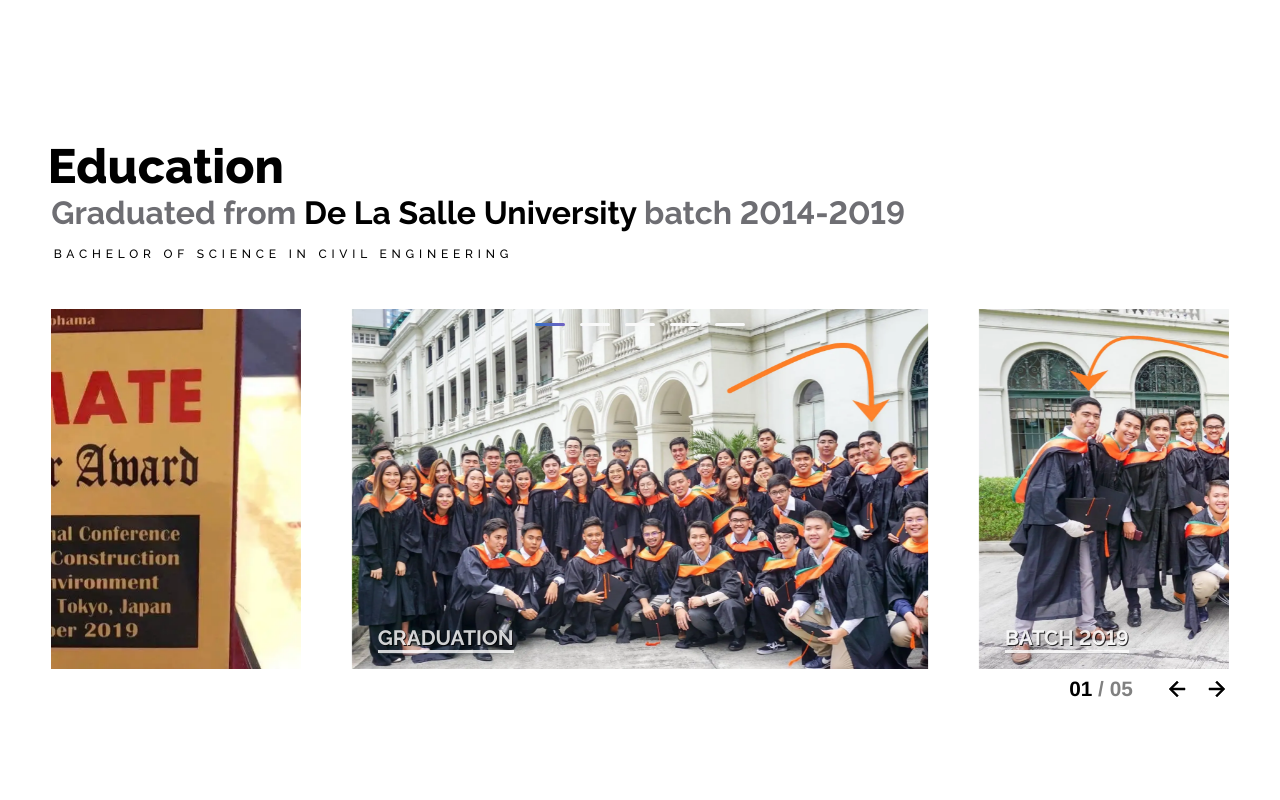
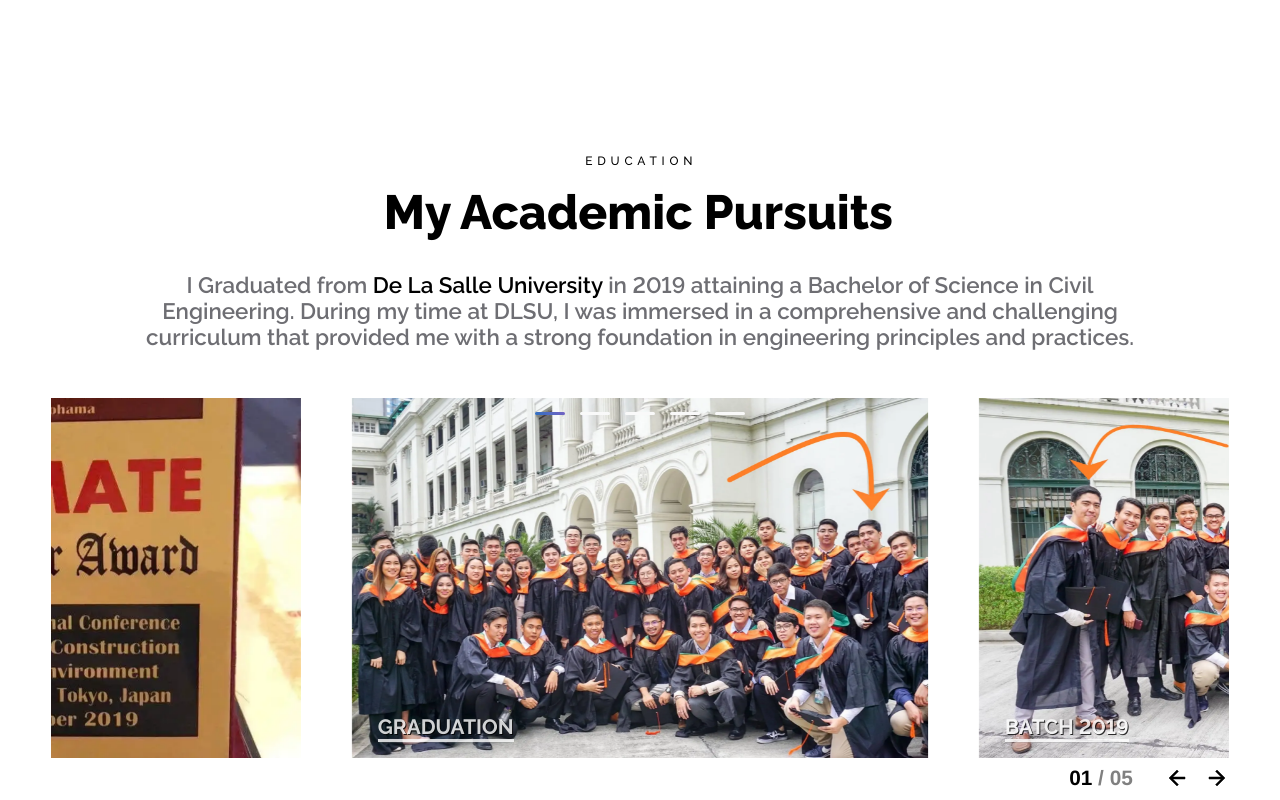
Before and after one commit to Ken-Yokohama/My-Portfolio, a React (Vite) app: page /about in a window 1280 px wide. Shown: the part 2260-3060 px from the top of the page. Built offline with nearby package versions, Linux system fonts and the light colour scheme.

Commit message:
Update My Education Section

```diff
--- a/src/components/embla-carousel/css/container.css
+++ b/src/components/embla-carousel/css/container.css
@@ -1,5 +1,4 @@
 .container__carousel {
-    margin-top: 3rem;
     position: relative;
 }
 @media (width <= 900px) {
--- a/src/index.css
+++ b/src/index.css
@@ -292,46 +292,6 @@ img {
     }
 }
 
-.about-me-page {
-    .hero-section {
-        & h1 {
-            font-size: clamp(1.8rem, 4.5vw, 3.5rem);
-            text-align: center;
-            max-width: 1200px;
-            @media (width <= 600px) {
-                text-align: start;
-            }
-        }
-        & h6 {
-            font-size: clamp(1.2rem, 2.4vw, 1.8rem);
-            text-align: center;
-            width: 70vw;
-            @media (width <= 600px) {
-                text-align: start;
-                width: 100%;
-            }
-        }
-        .button-container {
-            border-radius: 100px;
-            .button {
-                padding: 1rem 2rem;
-                color: white;
-                border-color: black;
-                background-color: black;
-                border-radius: 100px;
-                font-size: 1rem;
-                font-weight: 600;
-                border: 2px solid;
-                &:hover {
-                    border: 2px solid;
-                    background-color: rgb(255, 196, 0);
-                    color: black;
-                }
-            }
-        }
-    }
-}
-
 /* Responsive Font for Contact Me */
 .contact-me-page {
     .contact-forms {
--- /dev/null
+++ b/src/pages/about/about.css
@@ -0,0 +1,42 @@
+.about-me-page {
+    display: flex;
+    flex-direction: column;
+    align-items: center;
+    .hero-section {
+        & h1 {
+            font-size: clamp(1.8rem, 4.5vw, 3.5rem);
+            text-align: center;
+            max-width: 1200px;
+            @media (width <= 600px) {
+                text-align: start;
+            }
+        }
+        & h6 {
+            font-size: clamp(1.2rem, 2.4vw, 1.8rem);
+            text-align: center;
+            width: 70vw;
+            @media (width <= 600px) {
+                text-align: start;
+                width: 100%;
+            }
+        }
+        .button-container {
+            border-radius: 100px;
+            .button {
+                padding: 1rem 2rem;
+                color: white;
+                border-color: black;
+                background-color: black;
+                border-radius: 100px;
+                font-size: 1rem;
+                font-weight: 600;
+                border: 2px solid;
+                &:hover {
+                    border: 2px solid;
+                    background-color: rgb(255, 196, 0);
+                    color: black;
+                }
+            }
+        }
+    }
+}
--- a/src/pages/about/index.tsx
+++ b/src/pages/about/index.tsx
@@ -15,6 +15,7 @@ import {
     educationImgArr,
     technologiesImgSrc,
 } from "./img-src";
+import "./about.css";
 
 // Embla Carousel
 const OPTIONS: EmblaOptionsType = { loop: true };
@@ -30,14 +31,7 @@ const About = () => {
 
     return (
         <>
-            <div
-                className="page-container padding-for-nav about-me-page"
-                style={{
-                    display: "flex",
-                    flexDirection: "column",
-                    alignItems: "center",
-                }}
-            >
+            <div className="page-container padding-for-nav about-me-page">
                 <Box
                     sx={{
                         maxWidth: "1500px",
@@ -232,41 +226,68 @@ const About = () => {
 
                     {/* ---------------------EDUCATION------------------------ */}
                     <div>
-                        <h1>
-                            <b>Education</b>
-                        </h1>
-                        <h2
-                            style={{
-                                color: "#6E6E73",
-                                // fontWeight: "100",
-                                //  paddingTop: "1rem"
-                            }}
-                        >
-                            Graduated from{" "}
-                            <strong
-                                style={{
-                                    // color: "orange",
-                                    color: "black",
-                                    // fontWeight: "800",
-                                    // borderBottom: "3px solid",
-                                    // backgroundColor: "orange",
-                                }}
-                            >
-                                De La Salle University
-                            </strong>{" "}
-                            batch 2014-2019
-                        </h2>
                         <Box
                             component="h5"
                             sx={{
+                                textAlign: "center",
                                 paddingLeft: "2.5px",
                                 paddingTop: "1rem",
                                 "@media (min-width: 700px)": {},
                             }}
                         >
-                            Bachelor of Science in Civil Engineering
+                            Education
+                        </Box>
+                        <Box
+                            component="h1"
+                            sx={{
+                                textAlign: "center",
+                                marginTop: "1rem",
+                            }}
+                        >
+                            <b>My Academic Pursuits</b>
                         </Box>
 
+                        <Box
+                            sx={{
+                                display: "flex",
+                                justifyContent: "center",
+                            }}
+                        >
+                            <Box
+                                component="h3"
+                                sx={{
+                                    maxWidth: "1000px",
+                                    textAlign: "center",
+                                    color: "#6E6E73",
+                                    marginTop: "2rem",
+                                    marginBottom: "3rem",
+                                    fontSize: "1.4rem",
+                                    fontWeight: "600",
+                                    "@media (max-width: 700px)": {
+                                        marginBottom: "1rem",
+                                        textAlign: "left",
+                                    },
+                                }}
+                            >
+                                I Graduated from{" "}
+                                <strong
+                                    style={{
+                                        color: "black",
+                                        fontWeight: "600",
+                                    }}
+                                >
+                                    De La Salle University
+                                </strong>{" "}
+                                in 2019 attaining a Bachelor of Science in Civil
+                                Engineering. During my time at DLSU, I was
+                                immersed in a comprehensive and challenging
+                                curriculum that provided me with a strong
+                                foundation in engineering principles and
+                                practices.
+                                {/* , empowering me to excel in various
+                                technical aspects of software development. */}
+                            </Box>
+                        </Box>
                         <div
                             style={{
                                 display: "flex",
```
